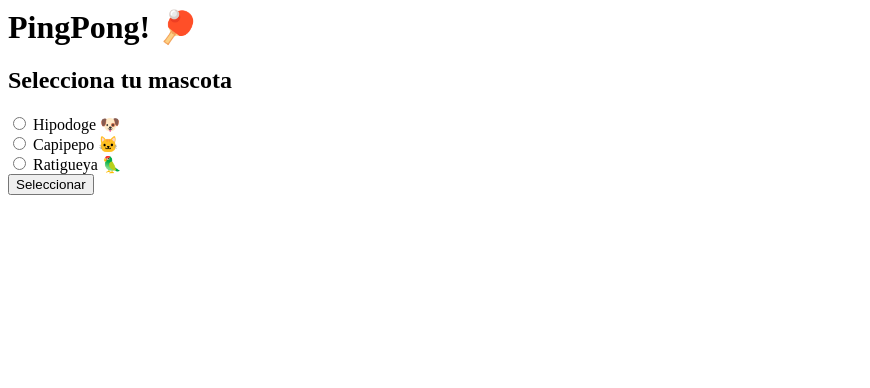
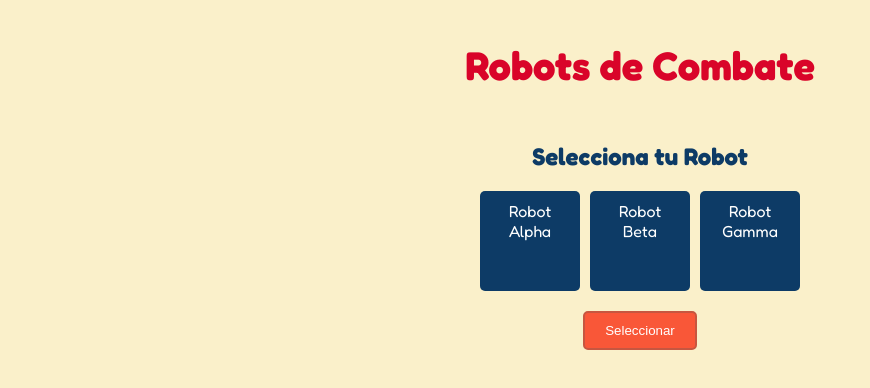
Before and after one commit to SirMax28/robots-game, a plain HTML site: page index.html in a window 1280 px wide. Shown: the whole page, without its empty margins (0-870 px from the left). Drawn offline with Linux system fonts and the light colour scheme.

Commit message:
Refactor HTML structure for robot selection and update attack terminology; restore CSS styles

```diff
--- /dev/null
+++ b/css/styles.css
@@ -0,0 +1,65 @@
+@import url('https://fonts.googleapis.com/css2?family=Fredoka:wght@300..700&family=Source+Code+Pro:ital,wght@0,200..900;1,200..900&display=swap');
+
+*{
+    box-sizing: border-box;
+}
+
+body{
+    background-color: #FAF0CA;
+    font-family: "Fredoka", sans-serif, monospace, Arial, sans-serif;
+
+}
+
+.titulo{
+    color: #d90429;
+    text-align: center;
+    font-size: 2.5em;
+}
+
+#seleccionar-mascota {
+    display: flex;
+    flex-direction: column;
+    align-items: center;
+}
+
+.subtitulo {
+    color: #0D3B66;
+    text-align: center;
+    margin-bottom: 20px;
+    font-size: 1.5em;
+}
+.tarjetas-mokepon {
+    display: flex;
+    gap: 10px;
+    margin-bottom: 20px;
+}
+
+.tarjeta-de-mokepon {
+    display: block;
+    width: 100px;
+    height: 100px;
+    background-color: #0D3B66;
+    padding: 10px;
+    border-radius: 5px;
+    text-align: center;
+    color: white;
+    box-sizing: border-box;
+}
+
+input{
+    display: none;
+}
+
+#btn-mascota {
+    background-color: #F95738;
+    border: 2px solid #c75640;
+    color: white;
+    padding: 10px 20px;
+    border-radius: 5px;
+    cursor: pointer;
+}
+
+#btn-mascota:hover {
+    background-color: #d90429;
+    border: #e72f4e;
+}
--- a/index.html
+++ b/index.html
@@ -3,35 +3,36 @@
 	<meta charset="utf-8" />
 	<title>Ping-PongGame</title>
     <script src="./js/main.js"></script>
+    <link rel="stylesheet" href="./css/styles.css" />
 </head>
 <body>
-	<h1>PingPong! 🏓</h1>
-	<section id="seleccionar-mascota">
-        <h2>Selecciona tu mascota</h2>
-        <div>
+    <section id="seleccionar-mascota">
+        <h1 class="titulo">Robots de Combate</h1>
+
+        <h2 class="subtitulo">Selecciona tu Robot</h2>
+        <div class="tarjetas-mokepon">
             <input type="radio" name="mascota" id="hipodoge" />
-            <label for="hipodoge">Hipodoge 🐶</label>
-        </div>
-        <div>
+            <label class="tarjeta-de-mokepon" for="hipodoge">Robot Alpha</label>
+
             <input type="radio" name="mascota" id="capipepo" />
-            <label for="capipepo">Capipepo 🐱</label>
-        </div>
-        <div>
+            <label class="tarjeta-de-mokepon" for="capipepo">Robot Beta</label>
+
             <input type="radio" name="mascota" id="ratigueya" />
-            <label for="ratigueya">Ratigueya 🦜</label>
+            <label class="tarjeta-de-mokepon" for="ratigueya">Robot Gamma</label>
         </div>
         <button id="btn-mascota">Seleccionar</button>
     </section>
     <section id="seleccionar-ataque">
+        <h1 class="titulo">Robots de Combate</h1>
         <h2>Selecciona tu ataque:</h2>
 
-        <p> Tu mascota <span id="mascota-jugador"></span> <span id="vidas-jugador">3</span> vidas</p>
-        <p> La mascota <span id="mascota-enemigo"></span> del enemigo tiene <span id="vidas-enemigo">3</span> vidas</p>
+        <p> Tu Robot <span id="mascota-jugador"></span> tiene <span id="vidas-jugador">3</span> vidas</p>
+        <p> El Robot <span id="mascota-enemigo"></span> del enemigo tiene <span id="vidas-enemigo">3</span> vidas</p>
 
         <p>
-            <button id="btn-fuego">Fuego🔥</button>
-            <button id="btn-agua">Agua💧</button>
-            <button id="btn-tierra">Tierra🌍</button>
+            <button id="btn-fuego">Láser🔥</button>
+            <button id="btn-agua">Misiles💧</button>
+            <button id="btn-tierra">Escudo de Energia🌍</button>
         </p>
     </section>
 
@@ -43,3 +44,16 @@
     </section>
 </body>
 </html>
+
+<!--
+Robots de combate
+Mascotas: Tres modelos de robots distintos (Robot Alpha, Robot Beta, Robot Gamma)
+
+Ataques:
+
+Láser (vence a Misiles)
+
+Misiles (vencen a Escudo de energía)
+
+Escudo de energía (vence a Láser)
+ -->
--- a/js/main.js
+++ b/js/main.js
@@ -84,6 +84,7 @@ function ataqueAleatorioEnemigo() {
     combate();
 }
 
+
 function combate() {
     let spanVidasJugador = document.getElementById("vidas-jugador");
     let spanVidasEnemigo = document.getElementById("vidas-enemigo");
```
Also changed, not shown: styles.css (deleted).
